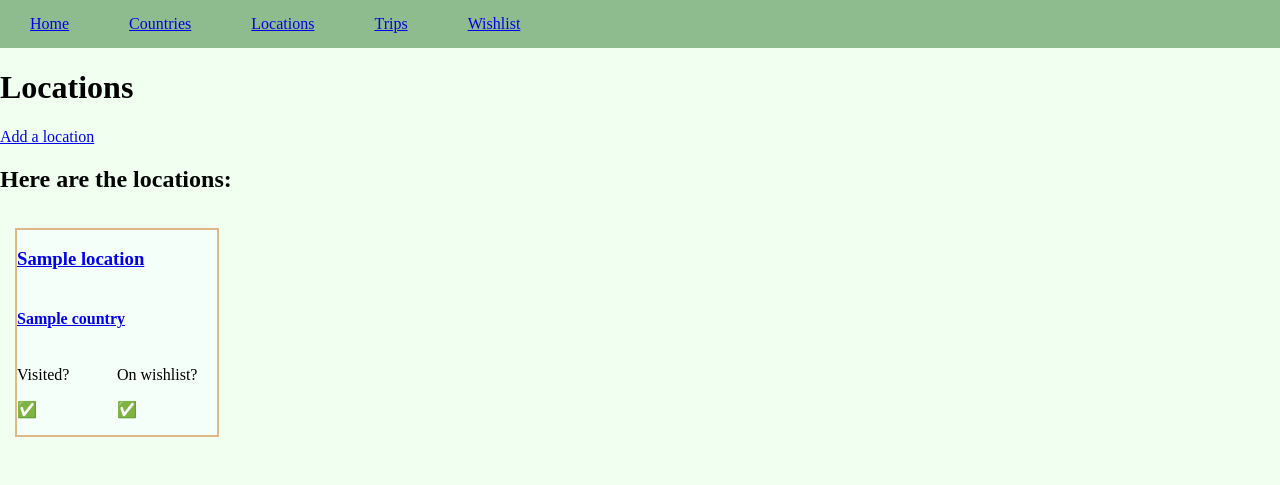
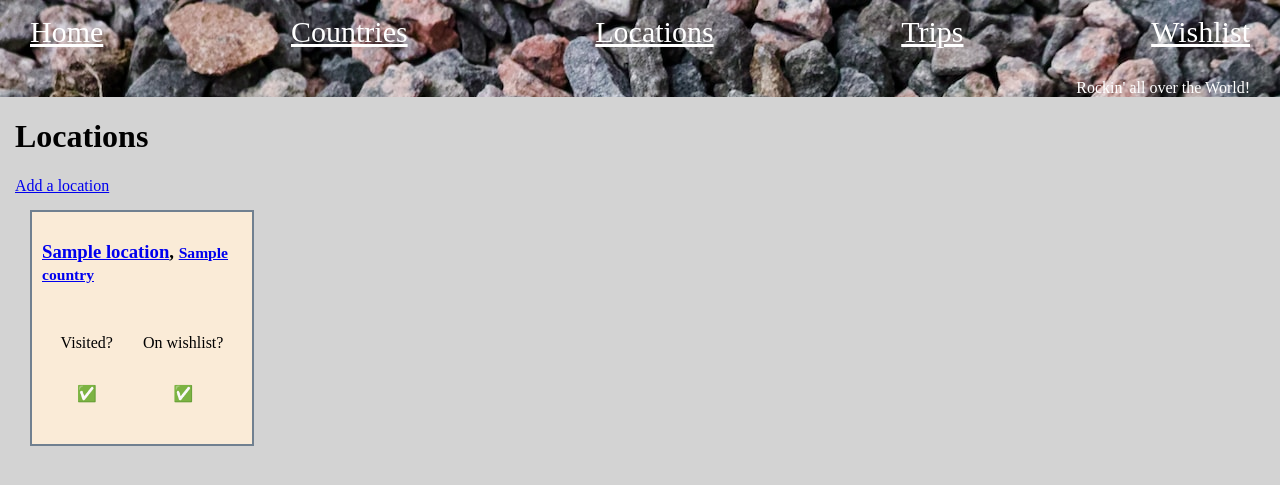
Before and after one commit to mr-mckenzie/Gravel-Travel, a Flask app: page /locations in a window 1280 px wide. Shown: the top 485 px of the page. Run offline with Flask 3, Linux system fonts and the light colour scheme; a database or web service that is not in the repository returns one stand-in record (values such as "Sample title"); some libraries are stand-ins or nearby versions.

Commit message:
added some final html & css  ...and crowbarred in a theme

```diff
--- a/repositories/wishlist_repository.py
+++ b/repositories/wishlist_repository.py
@@ -22,7 +22,7 @@ def select_all():
     print(f'THIS IS THE WISHLIST: {wishlist}')
     return wishlist
 
-#returns a boolean to showing if a location is on the wishlist
+#returns a boolean to show if a location is on the wishlist
 def on_wishlist(input_location_id):
     sql = 'SELECT * FROM wishlist where location_id = (%s)'
     result = run_sql(sql, [str(input_location_id)])
--- a/static/css/style.css
+++ b/static/css/style.css
@@ -1,22 +1,38 @@
 html {
-    background-color:honeydew;
+    background-color:lightgray
 }
 
 body {
     margin: 0;
 }
 
+main {
+    margin: 15px;
+}
+
 header {
-    background-color:darkseagreen;
+    background-image: url(/static/images/gravel.jpg);
+    color: white;
+}
+
+header > div > a {
+    font-size: 30px;
 }
 
 .header_flex_box {
     display: flex;
     flex-direction: row;
+    justify-content: space-between;
 }
 
 .header_flex_box > a {
-    margin: 15px 30px 15px
+    margin: 15px 30px 15px;
+    color: white
+}
+
+header > p {
+    margin: 15px 30px 15px;
+    text-align: right;
 }
 
 .location_flex_box {
@@ -30,19 +46,41 @@ header {
     flex-direction: column;
     margin: 15px;
     width: 200px;
-    border: 2px burlywood solid;
-    background-color:mintcream;
+    border: 2px solid slategray;
+    background-color:antiquewhite;
+    padding: 10px;
+    align-items: center;
+}
+
+.location_box > p {
+    margin-top: 5px;
+    margin-bottom: 5px;
 }
 
 .visited {
-    width: 50%;
+    margin: 15px;
+    display: flex;
+    align-items: center;
+    flex-direction: column;
 }
 
 .wishlist {
-    width: 50%
+    margin: 15px;
+    display: flex;
+    align-items: center;
+    flex-direction: column;
 }
 
 .visit_wishlist_flex_box {
     display: flex;
     flex-direction: row;
 }
+
+.country_span {
+    font-size: smaller;
+}
+
+#warning {
+    color: red;
+    font-size: smaller;
+}
--- a/templates/base.jinja
+++ b/templates/base.jinja
@@ -1,7 +1,7 @@
 <!DOCTYPE html>
 <html lang="en">
 <head>
-<title>Travel Tracker</title>
+<title>Gravel Travel</title>
   <link rel="stylesheet" href="{{ url_for('static', filename='css/style.css') }}">
 </head>
 <body>
@@ -13,11 +13,14 @@
     <a href="/holidays">Trips</a>
     <a href="/wishlist">Wishlist</a>
   </div>
+  <p>Rockin' all over the World!</p>
 </header>
 
+<main>
 {% block content %}
 
 {% endblock %}
+</main>
 
 </body>
 </html>
--- a/templates/countries/locations.jinja
+++ b/templates/countries/locations.jinja
@@ -25,7 +25,7 @@
 {# CAN ONLY DELETE IF NO LOCATIONS EXIST #}
 {%if input_locations%}
 
-    <p>To delete this country record, please delete all locations. </p>
+    <p>Delete Country: To delete this country record, please delete all locations. </p>
 
 {% else %}
 
--- a/templates/holidays/add.jinja
+++ b/templates/holidays/add.jinja
@@ -7,7 +7,7 @@
 
     <select name="location_id" id="location-select">
 
-        <option value="">--Please choose a location--</option>
+        <option value="">--Where was the gravel?--</option>
 
         {% for location in input_locations%}
         <option value="{{location.id}}">{{location.name}}</option>
--- a/templates/locations/index.jinja
+++ b/templates/locations/index.jinja
@@ -5,13 +5,11 @@
 
 <a href="/locations/add">Add a location</a>
 
-<h2>Here are the locations:</h2>
 <div class="location_flex_box">
     {% for location in input_locations %}
 
     <div class="location_box">
-        <h3> <a href="/locations/{{location['location'].id}}">{{ location['location'].name }}</a></h3>
-        <h4> <a href="/countries/{{location['location'].country.id}}">{{location['location'].country.name}} </a> </h4>
+        <h3> <a href="/locations/{{location['location'].id}}">{{ location['location'].name }}</a>, <span class="country_span"><a href="/countries/{{location['location'].country.id}}">{{location['location'].country.name}} </a></span></h3>
 
         <div class="visit_wishlist_flex_box">
             <aside class="visited">
--- a/templates/wishlist/index.jinja
+++ b/templates/wishlist/index.jinja
@@ -12,6 +12,10 @@
     </form>
 
     <br>
+    <br>
 
 {% endfor %}
+
+
+<h2>So much gravel, so little time...</h2>
 {% endblock %}
```
Also changed, not shown: templates/holidays/index.jinja (+8 -4 lines), templates/home.jinja (+7 -2 lines), templates/locations/single_location.jinja (+8 -9 lines), static/images/gravel.jpg (added).
